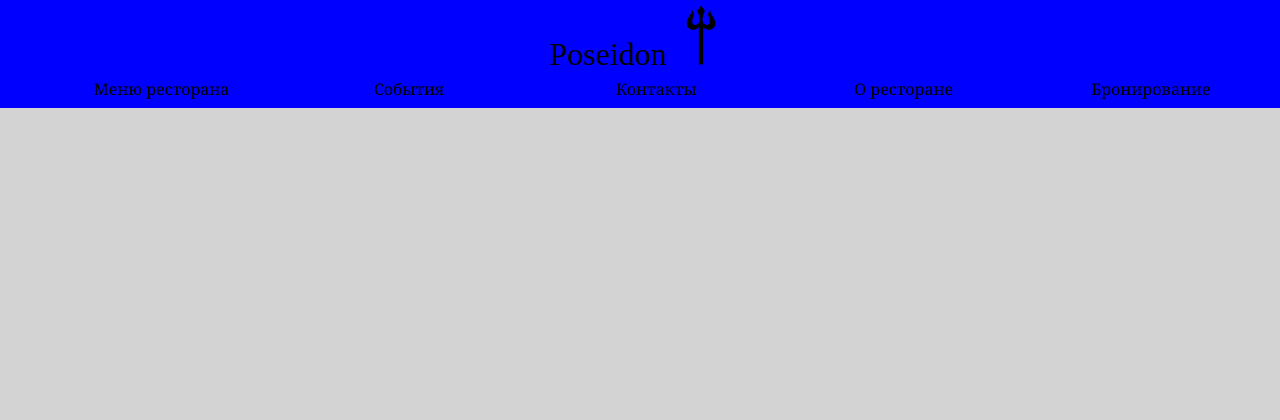
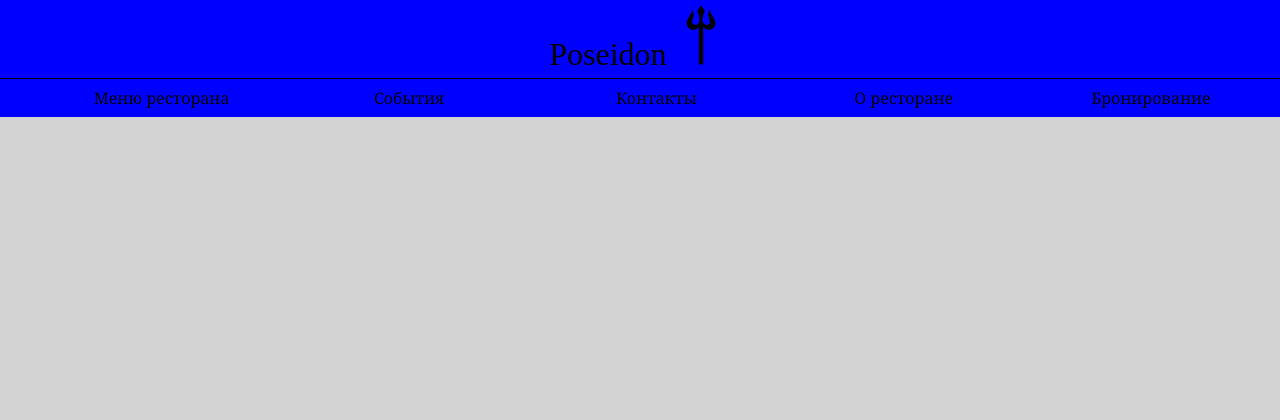
Before and after one commit to vladimirjoshkin/WebRestaurant, a Flask app: page / in a window 1280 px wide. Shown: the top 420 px of the page. Run offline with Flask 2, Linux system fonts and the light colour scheme; some libraries are stand-ins or nearby versions.

Commit message:
header stripe added

```diff
--- a/static/horizontal-menu.css
+++ b/static/horizontal-menu.css
@@ -4,6 +4,7 @@
 
 .bottom-menu-list {
     margin: auto;
+    padding-top: 8px;
 	padding-bottom: 8px;
 }
 
--- a/static/style.css
+++ b/static/style.css
@@ -2,6 +2,7 @@
     background-color: blue;
     padding: 5px;
     text-align: center;
+    border-bottom: 1px solid black;
 }
 
 .logo-text {
```
